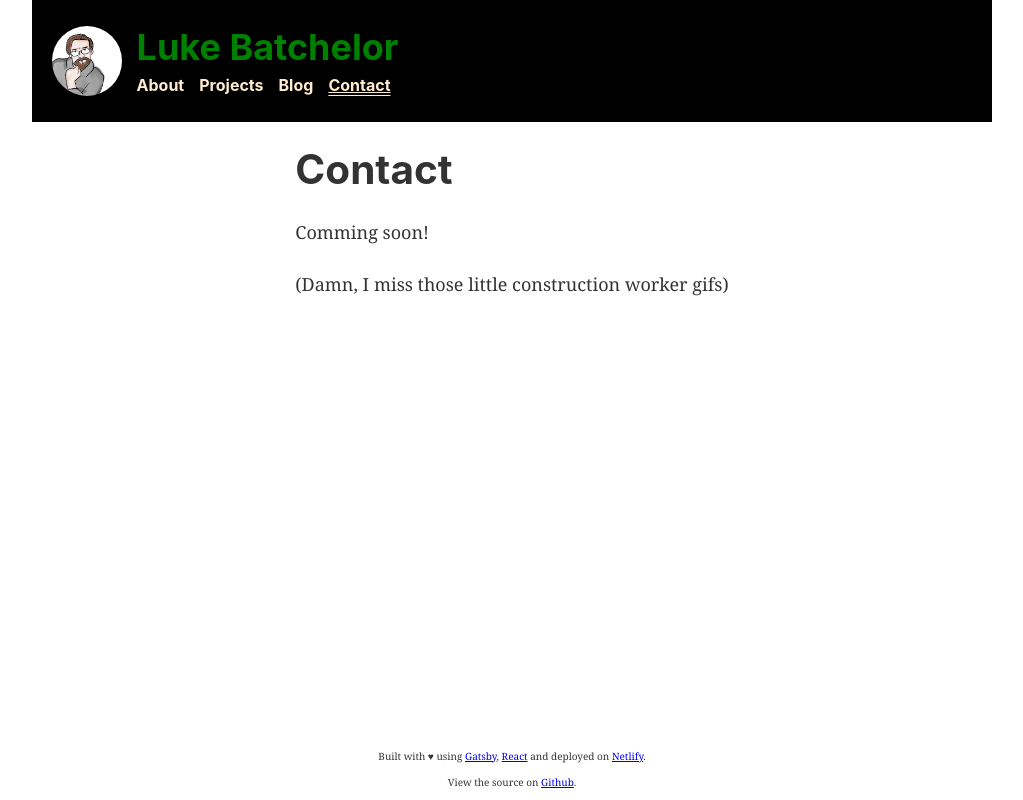
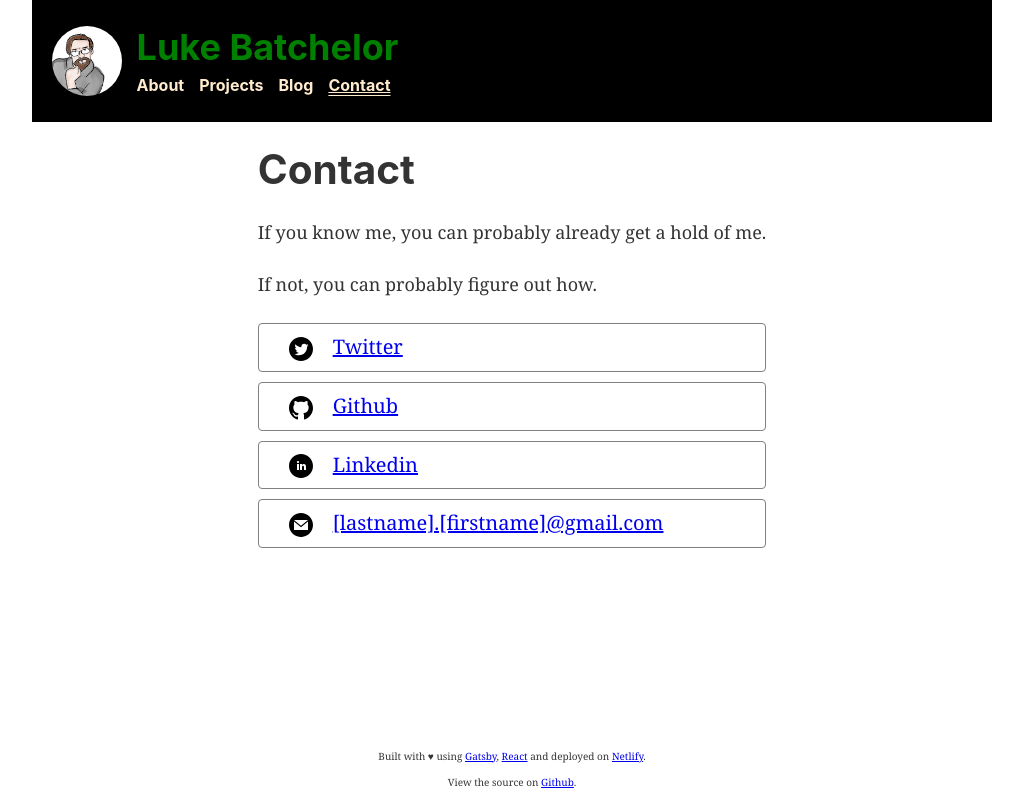
Before and after one commit to lukebatchelor/lukebatchelor-net-archive, a Gatsby site: page /contact in a window 1280 px wide. Shown: the whole page, without its empty margins (128-1151 px from the left). Built offline with nearby package versions, Linux system fonts and the light colour scheme; Gatsby itself is replaced by a stand-in of ours.

Commit message:
Adds contact page content

```diff
--- a/src/pages/contact.js
+++ b/src/pages/contact.js
@@ -1,12 +1,64 @@
 import React from 'react';
 
 import Layout from '../components/layout';
+// https://iconmonstr.com
+import TwitterIcon from '../images/icon-twitter.svg';
+import GithubIcon from '../images/icon-github.svg';
+import LinkedinIcon from '../images/icon-linkedin.svg';
+import EmailIcon from '../images/icon-email.svg';
+
+const SocialCard = ({ name, icon, url }) => {
+  return (
+    <div
+      style={{
+        border: '1px solid grey',
+        marginBottom: '10px',
+        padding: '10px',
+        fontSize: '20px',
+        borderRadius: '4px',
+      }}
+    >
+      <a href={url}>
+        <img
+          src={icon}
+          alt={name}
+          style={{
+            display: 'inline',
+            margin: '0px 20px',
+            verticalAlign: 'middle',
+          }}
+        />
+        {name}
+      </a>
+    </div>
+  );
+};
 
 const Contact = () => (
   <Layout curPage="contact">
     <h1>Contact</h1>
-    <p>Comming soon!</p>
-    <p>(Damn, I miss those little construction worker gifs)</p>
+    <p>If you know me, you can probably already get a hold of me.</p>
+    <p>If not, you can probably figure out how.</p>
+    <SocialCard
+      name="Twitter"
+      url="https://twitter.com/alukebatchelor"
+      icon={TwitterIcon}
+    />
+    <SocialCard
+      name="Github"
+      url="https://github.com/lukebatchelor/"
+      icon={GithubIcon}
+    />
+    <SocialCard
+      name="Linkedin"
+      url="https://www.linkedin.com/in/luke-batchelor-8068b884/"
+      icon={LinkedinIcon}
+    />
+    <SocialCard
+      name="[lastname].[firstname]@gmail.com"
+      url="mailto:?subject=Contact"
+      icon={EmailIcon}
+    />
   </Layout>
 );
 
```
Also changed, not shown: src/images/css-binary.png, src/images/icon-email.svg (added), src/images/icon-github.svg (added), src/images/icon-linkedin.svg (added), src/images/icon-twitter.svg (added).
